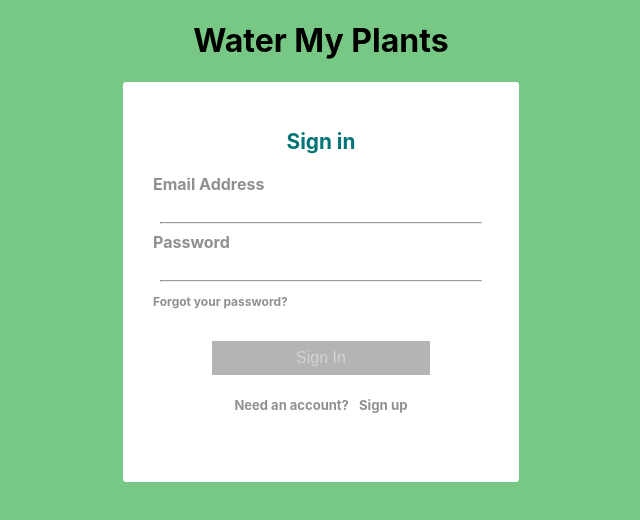
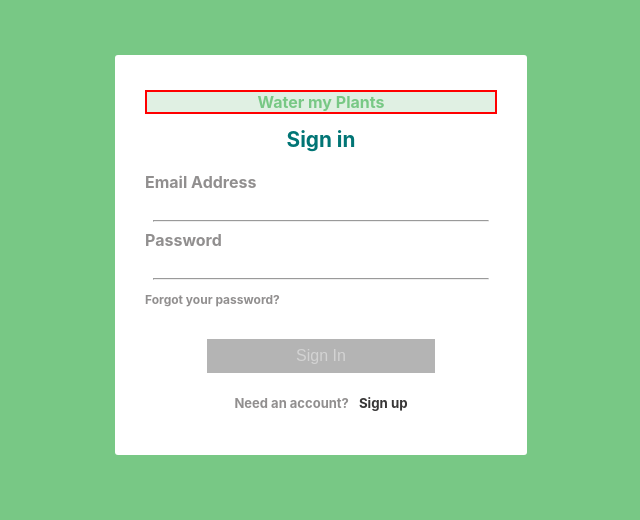
Before and after one commit to watermyplants/FrontEnd, a React (Create React App) app in the folder water_my_plants/: page /login in a window 1280 px wide. Shown: the top 520 px of the page, without its empty margins (319-959 px from the left). Built offline with nearby package versions, Linux system fonts and the light colour scheme.

Commit message:
not quite

```diff
--- a/water_my_plants/src/App.css
+++ b/water_my_plants/src/App.css
@@ -1,45 +1,16 @@
 .App {
   text-align: center;
-}
-
-.App-logo {
-  animation: App-logo-spin infinite 20s linear;
-  height: 40vmin;
-  pointer-events: none;
-}
-
-.App-header {
-  background-color: #282c34;
-  min-height: 100vh;
-  display: flex;
-  flex-direction: column;
-  align-items: center;
-  justify-content: center;
-  font-size: calc(10px + 2vmin);
-  color: white;
-}
-
-.App-link {
-  color: #61dafb;
-}
-
-@keyframes App-logo-spin {
-  from {
-    transform: rotate(0deg);
-  }
-  to {
-    transform: rotate(360deg);
-  }
+  margin-top: 55px;
 }
 
 body{
-  background: #78c885
+  background: #78c885;
 }
 
 .login-card{
   background: white;
   border-radius: 3px;
-  width: 21rem;
+  width: 22rem;;
   height: 400px;
   display: flex;
   flex-direction: column;
@@ -90,4 +61,11 @@ hr{
 }
 .sign-up-btn{
   cursor: pointer;
+  color: rgb(56, 55, 55);
 }
+.header{
+  font-size: 16px;
+  background: #E0F0E3;
+  border: 2px solid red;
+  color: #78c885;
+}
--- a/water_my_plants/src/App.js
+++ b/water_my_plants/src/App.js
@@ -6,7 +6,6 @@ import "./App.css";
 function App() {
   return (
     <div className="App">
-      <h1>Water My Plants</h1>
       <Login />
     </div>
   );
--- a/water_my_plants/src/components/login.js
+++ b/water_my_plants/src/components/login.js
@@ -25,6 +25,7 @@ export default function Login() {
 
   return (
     <div className='login-card'>
+      <h2 className='header'>Water my Plants</h2>
       <form onSubmit={submitHandler}>
         <legend className='sign-in-header'>Sign in</legend>
         <br />
```
